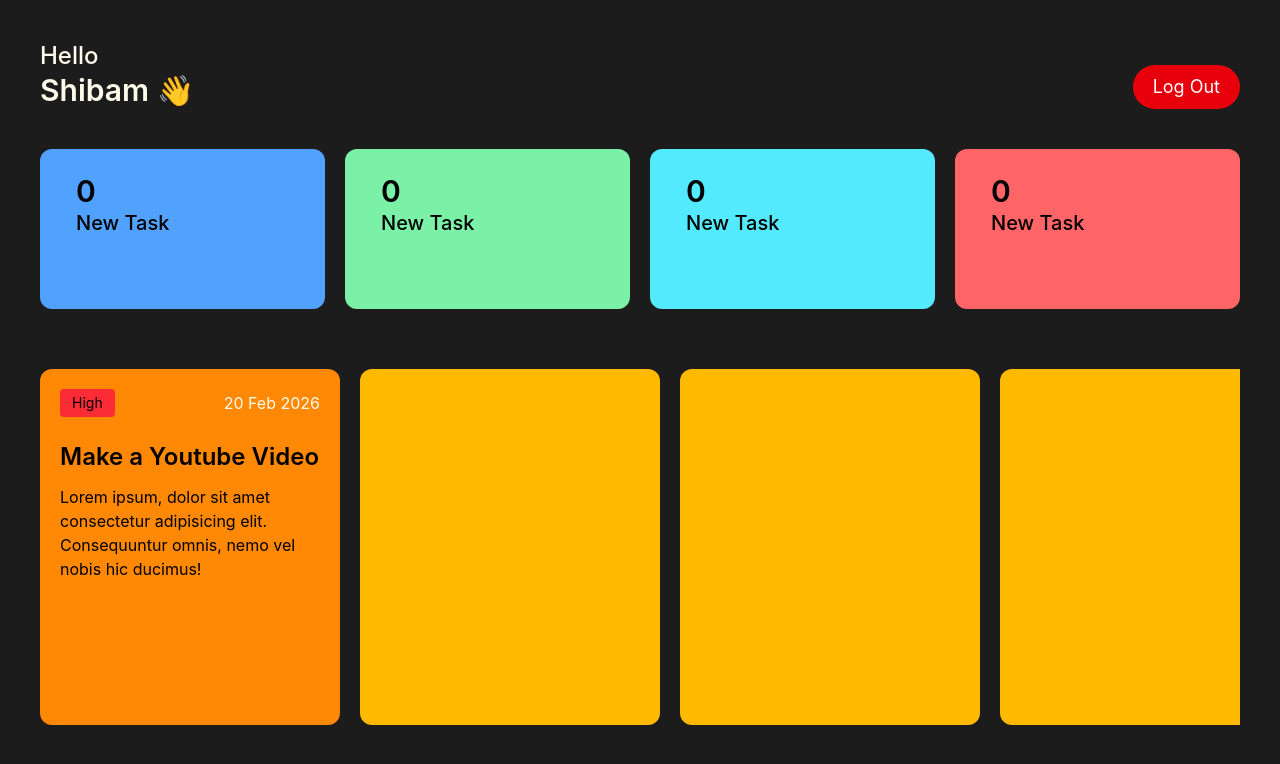
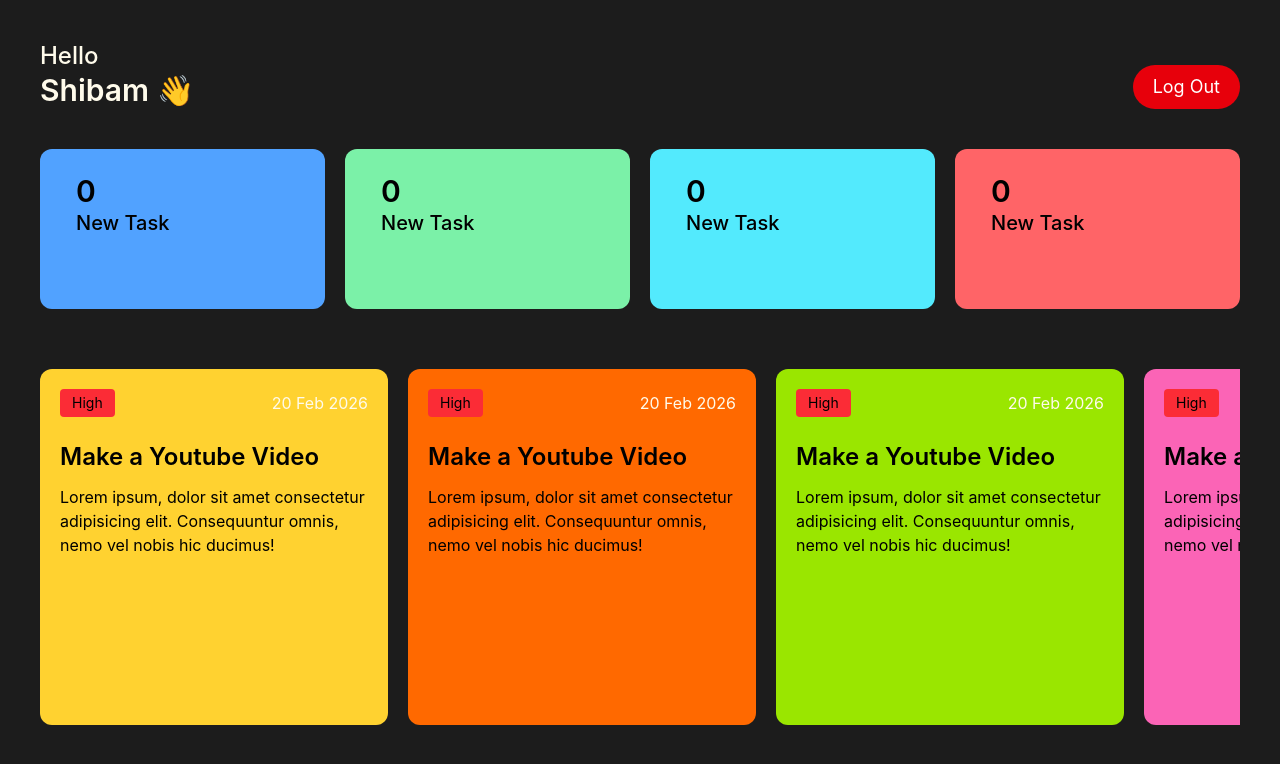
Before and after one commit to Shibam45/Employee-Management-System, a React (Vite) app in the folder EMS/: page / in a window 1280 px wide. Shown: the top 764 px of the page. Built offline with nearby package versions, Linux system fonts and the light colour scheme.

Commit message:
Employee Dashboard Done

```diff
--- a/EMS/src/components/TaskList/TaskList.jsx
+++ b/EMS/src/components/TaskList/TaskList.jsx
@@ -1,10 +1,9 @@
-
 
 const TaskList = () => {
   return (
     <div className="mt-10 flex items-center justify-start gap-5 flex-nowrap h-[55%] overflow-x-auto w-full py-5">
 
-        <div className="bg-orange-400 p-5 shrink-0 w-75 h-full  rounded-xl">
+        <div className="bg-amber-300 p-5 shrink-0 w-87 h-full  rounded-xl">
 
             <div className="flex justify-between items-center">
                 <h3 className="bg-red-500 text-sm px-3 py-1 rounded">High</h3>
@@ -14,21 +13,36 @@ const TaskList = () => {
             <p className="mt-3 text-shadow-mist-300">Lorem ipsum, dolor sit amet consectetur adipisicing elit. Consequuntur omnis, nemo vel nobis hic ducimus!</p>
         </div>
 
-        <div className="bg-amber-400 shrink-0 w-75 h-full  rounded-xl">
+        <div className="bg-orange-500 p-5 shrink-0 w-87 h-full  rounded-xl">
 
+            <div className="flex justify-between items-center">
+                <h3 className="bg-red-500 text-sm px-3 py-1 rounded">High</h3>
+                <h4 className="text-0.5xl text-amber-50">20 Feb 2026</h4>
+            </div>
+            <h2 className="mt-6 text-2xl font-semibold">Make a Youtube Video</h2>
+            <p className="mt-3 text-shadow-mist-300">Lorem ipsum, dolor sit amet consectetur adipisicing elit. Consequuntur omnis, nemo vel nobis hic ducimus!</p>
         </div>
-        <div className="bg-amber-400 shrink-0 w-75 h-full  rounded-xl">
 
+        <div className="bg-lime-400 p-5 shrink-0 w-87 h-full  rounded-xl">
+
+            <div className="flex justify-between items-center">
+                <h3 className="bg-red-500 text-sm px-3 py-1 rounded">High</h3>
+                <h4 className="text-0.5xl text-amber-50">20 Feb 2026</h4>
+            </div>
+            <h2 className="mt-6 text-2xl font-semibold">Make a Youtube Video</h2>
+            <p className="mt-3 text-shadow-mist-300">Lorem ipsum, dolor sit amet consectetur adipisicing elit. Consequuntur omnis, nemo vel nobis hic ducimus!</p>
         </div>
-        <div className="bg-amber-400 shrink-0 w-75 h-full  rounded-xl">
 
+        <div className="bg-pink-400 p-5 shrink-0 w-87 h-full  rounded-xl">
+
+            <div className="flex justify-between items-center">
+                <h3 className="bg-red-500 text-sm px-3 py-1 rounded">High</h3>
+                <h4 className="text-0.5xl text-amber-50">20 Feb 2026</h4>
+            </div>
+            <h2 className="mt-6 text-2xl font-semibold">Make a Youtube Video</h2>
+            <p className="mt-3 text-shadow-mist-300">Lorem ipsum, dolor sit amet consectetur adipisicing elit. Consequuntur omnis, nemo vel nobis hic ducimus!</p>
         </div>
-        <div className="bg-amber-400 shrink-0 w-75 h-full  rounded-xl">
 
-        </div>
-        <div className="bg-amber-400 shrink-0 w-75 h-full  rounded-xl">
-
-        </div>
     </div>
   )
 }
```
